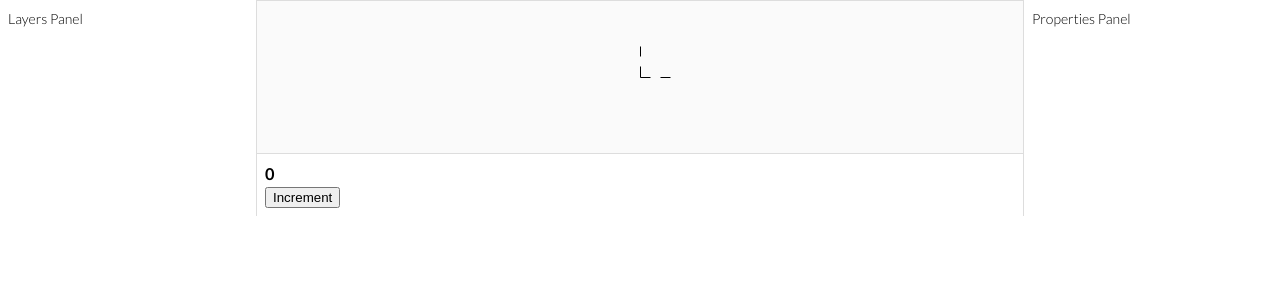
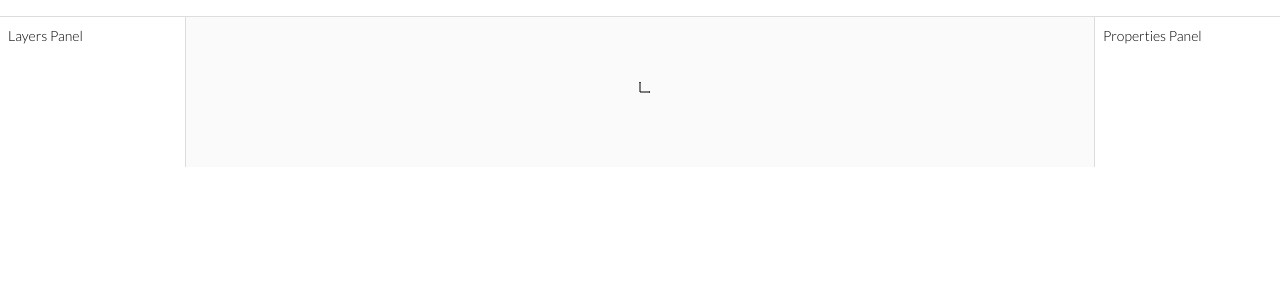
Before and after one commit to revct/tiny-figma, a React app: page / in a window 1280 px wide. Shown: the top 300 px of the page. Built offline with nearby package versions, Linux system fonts and the light colour scheme.

Commit message:
Adding a tools panel

```diff
--- a/index.html
+++ b/index.html
@@ -13,29 +13,21 @@
       h1, h2, h3, h4, h5, h6 {
         margin: 0px;
       }
-      #root {
+      #columns {
         display: flex;
         flex-direction: row;
       }
-      #canvas-section {
+      #tools-root {
+        width: 100%;
+        padding: 8px;
+        border-bottom: solid #ddd 1px;
+        display: flex;
+      }
+      #canvas {
         border-right: solid #ddd 1px;
         border-left: solid #ddd 1px;
         height: 100%;
-        width: 60%;
-
-        display: flex;
-        flex-direction: column;
-      }
-      #canvas {
-        border-bottom: solid #ddd 1px;
-        border-top: solid #ddd 1px;
-        height: 80%;
         width: 100%;
-      }
-      #sandbox-root {
-        height: 20%;
-        width: 100%;
-        padding: 8px;
       }
       #layers-panel-root {
         height: 100%;
@@ -50,12 +42,12 @@
     </style>
   </head>
   <body>
-    <div id="root">
+    <div id="tools-root">
+
+    </div>
+    <div id="columns">
       <div id="layers-panel-root"></div>
-      <div id="canvas-section">
-        <canvas id="canvas"></canvas>
-        <div id="sandbox-root"></div>
-      </div>
+      <canvas id="canvas"></canvas>
       <div id="properties-panel-root"></div>
     </div>
 
--- a/src/editor/editor.tsx
+++ b/src/editor/editor.tsx
@@ -13,17 +13,19 @@ const transformArray = (points: vec2[], transform: mat2d): vec2[] => {
 
 const AXIS_LINES = [
   [
-    vec2.fromValues(0.5, -10.5),
-    vec2.fromValues(0.5, 0.5),
-    vec2.fromValues(10.5, 0.5),
+    vec2.fromValues(0, -10),
+    vec2.fromValues(0, 0),
+    vec2.fromValues(10, 0),
   ],
   [
-    vec2.fromValues(0.5, -30.5),
-    vec2.fromValues(0.5, -20.5),
+    vec2.fromValues(-0.5, -9.5),
+    vec2.fromValues(0, -10),
+    vec2.fromValues(0.5, -9.5),
   ],
   [
-    vec2.fromValues(30.5, 0.5),
-    vec2.fromValues(20.5, 0.5),
+    vec2.fromValues(9.5, -0.5),
+    vec2.fromValues(10, 0),
+    vec2.fromValues(9.5, 0.5),
   ]
 ]
 
--- a/src/index.tsx
+++ b/src/index.tsx
@@ -21,10 +21,6 @@ ReactDOM.render(
   <ReactRedux.Provider store={store}><PropertiesPanel dispatch={a => a}/></ReactRedux.Provider>,
   document.getElementById('properties-panel-root'))
 
-ReactDOM.render(
-  <ReactRedux.Provider store={store}><ConnectedCounter /></ReactRedux.Provider>,
-  document.getElementById('sandbox-root'))
-
 const editor = new Editor(document.getElementById('canvas') as HTMLCanvasElement)
 
 ;(async () => {
```
Also changed, not shown: src/components/ToolPicker.tsx (added, +15 -0 lines).
